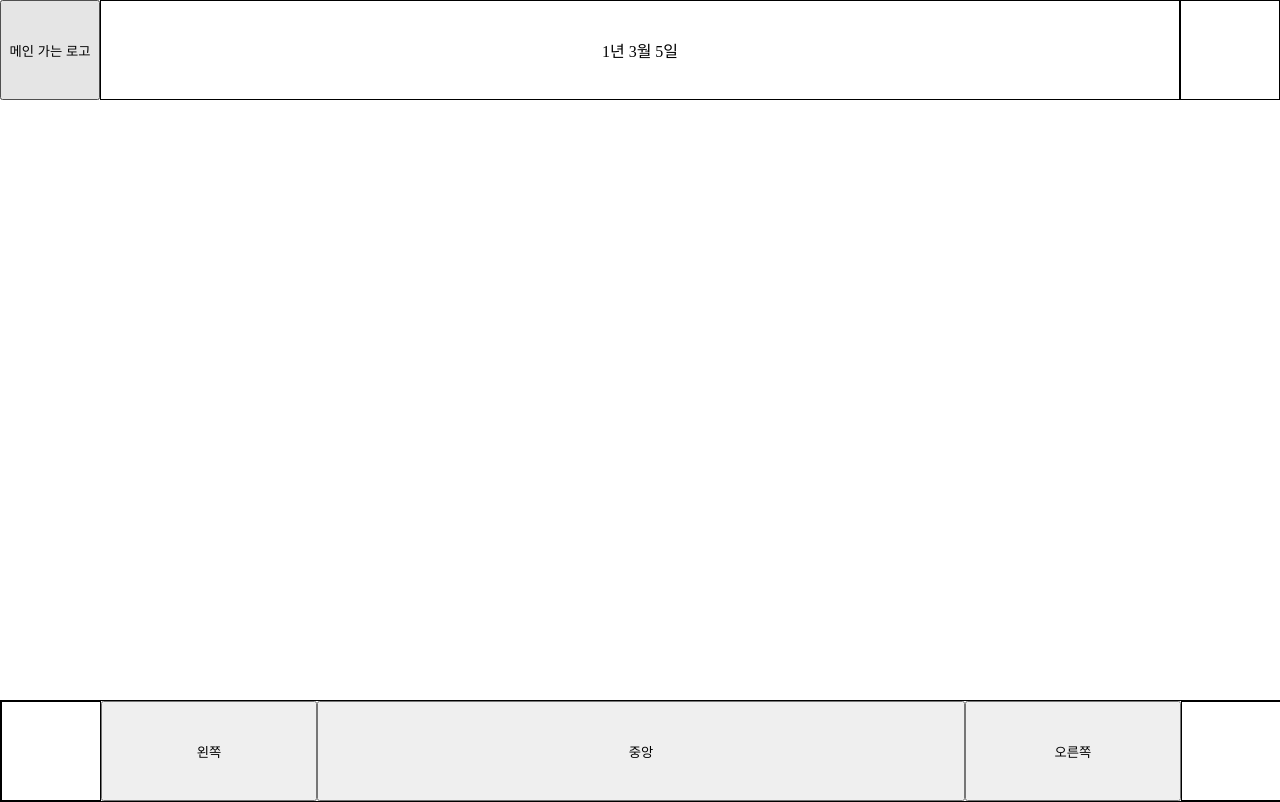
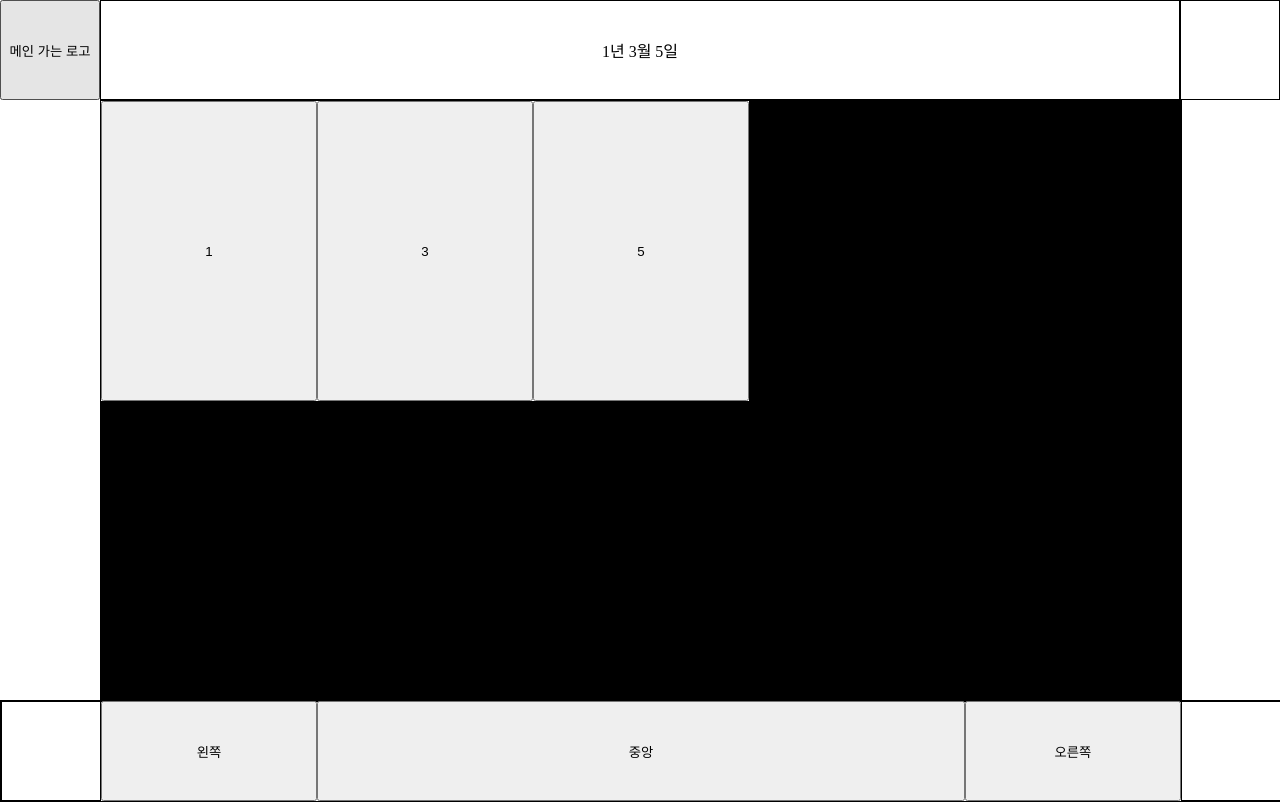
Before and after one commit to cheonaggwi/DayEarly, a React (Vite) app: page /diary/1 in a window 1280 px wide. Built offline with nearby package versions, Linux system fonts and the light colour scheme.

Commit message:
일기시스템 일부 제작

```diff
--- a/src/DiaryPage.tsx
+++ b/src/DiaryPage.tsx
@@ -14,6 +14,8 @@ function ToDayWhat(){
 }
 
 export default function DiaryPage() {
+
+    // 날짜 계산 및 날짜 조작 버튼
 
     const DayDatas: (String | number)[] = ToDayWhat()
 
@@ -65,9 +67,61 @@ export default function DiaryPage() {
             newDay = 1;
         }
         setDirectDay(newDay);
+        setWatchMake(0);
 
         navigate(`/diary/${newYear}-${newMonth}-${newDay}`, { replace: true });
     }
+
+    // 메인 박스 안에 들어갈 XTML 정의
+
+    const [watchMake , setWatchMake] = useState<number>(0);
+
+    let mainBoxXTML;
+
+    localStorage.setItem(`${directYear}${directMonth}${directDay}`, `${directYear}###${directMonth}###${directDay}`);
+
+    let diaryText:string|null = localStorage.getItem(`${directYear}${directMonth}${directDay}`);
+    let messageList = [];
+    let count = 0;
+
+    if(watchMake === 0){
+        if(diaryText !== null){
+            for(let i = 1; i-1 < diaryText.split("###").length; i ++){
+                count ++ ;
+                messageList.push(<button key={i} onClick={()=>setWatchMake(i)}>{diaryText.split("###")[i-1]}</button>);
+
+            }
+        }
+        for(let i=count;i<10;i++){
+            count ++ ;
+            messageList.push(<button className={styles["MessageAddButton"]} key={count} onClick={()=>setWatchMake(-1)}>+</button>);
+
+        }
+
+        mainBoxXTML =
+            <div className={styles['MessageGrid']}>{messageList}</div>
+        ;
+
+    }else if(watchMake === -1){
+        mainBoxXTML =
+        <div className={styles['NewMessageMaking']}><input></input></div>
+        ;
+
+    }else{
+        if(diaryText !== null){
+            mainBoxXTML =
+            <div className={styles['NewMessageMaking']}><input defaultValue={diaryText.split("###")[watchMake-1]}></input></div>
+            ;
+        }
+
+    }
+
+    // localStorage.setItem(`${directYear}${directMonth}${directDay}`, "일기 내용입니다");
+    // {localStorage.getItem("diary_20260303")}
+    // localStorage.removeItem("diary_20260303");
+    // localStorage.clear();
+
+
 
     return (
         <div className='MainBoxGrid'>
@@ -76,7 +130,8 @@ export default function DiaryPage() {
                 <div className={styles['Title']}>{directYear}년 {directMonth}월 {directDay}일</div>
                 <div className='그리드용빈칸'></div>
             </header>
-            <main className='MainBox'>
+            <main className={`MainBox`}>
+                {mainBoxXTML}
             </main>
             <footer className='Bottom'>
                 <div className={styles['BottomGrid']}>
--- a/src/cssfile/DiaryPage.module.css
+++ b/src/cssfile/DiaryPage.module.css
@@ -5,9 +5,17 @@
     grid-template-columns: 100px 1fr 3fr 1fr 100px;
 }
 
-.MainGrid{
-    grid-template-columns: 1fr 1fr 1fr 1fr;
-    grid-template-rows: 1fr 1fr 1fr;
+.MessageGrid{
+    width: 100%;
+    height: 100%;
+    display: grid;
+    grid-template-columns: 1fr 1fr 1fr 1fr 1fr;
+    grid-template-rows: 1fr 1fr;
+}
+
+.NewMessageMaking{
+    width: 100%;
+    height: 100%;
 }
 
 .Title {
@@ -15,3 +23,8 @@
     align-items: center;
     justify-content: center;
 }
+
+.MessageAddButton{
+    border: none;
+    background-color: black;
+}
```
